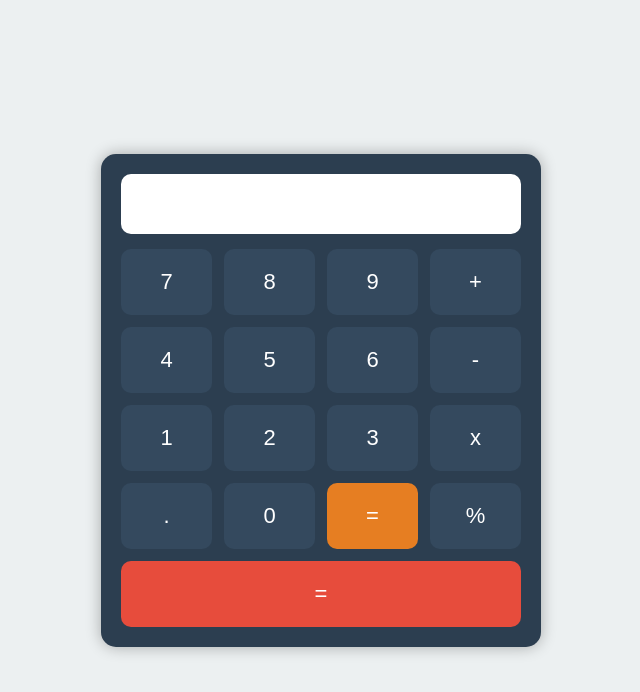
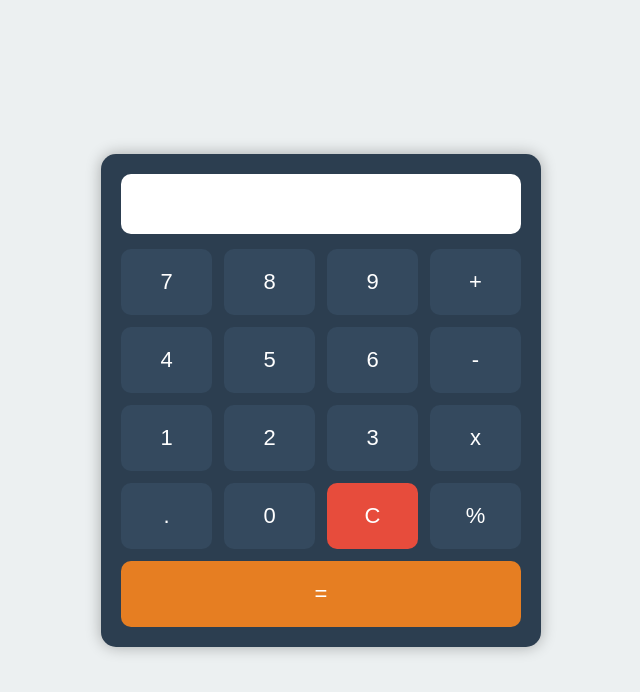
Before and after one commit to ArzzZCuy/Kalkulator-test, a plain HTML site: page index.html in a window 1280 px wide. Shown: the whole page, without its empty margins (319-959 px from the left). Drawn offline with Linux system fonts and the light colour scheme.

Commit message:
Update index.html

```diff
--- a/index.html
+++ b/index.html
@@ -123,11 +123,11 @@
   <!-- Baris 4 -->
   <button onclick="appendValue('.')">.</button>
   <button onclick="appendValue('0')">0</button>
-  <button onclick="calculate()" class="equal">=</button>
+  <button onclick="calculate()" class="clear">C</button>
   <button onclick="appendValue('%')">%</button>
 
   <!-- Tombol Clear, tampilannya "=" -->
-  <button onclick="clearDisplay()" class="clear" style="grid-column: span 4;">=</button>
+  <button onclick="clearDisplay()" class="equal" style="grid-column: span 4;">=</button>
 </div>
 
   </div>
```
